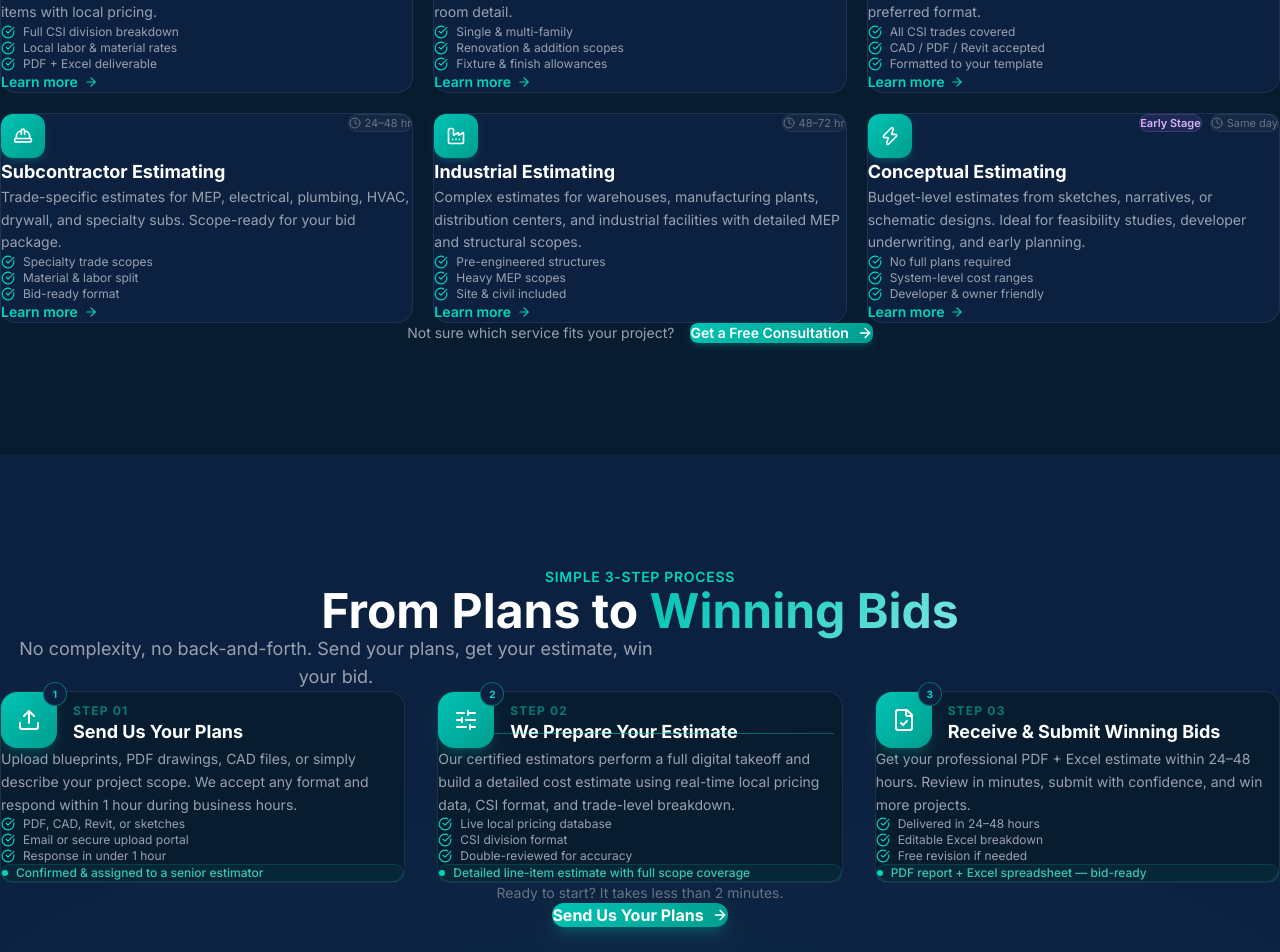
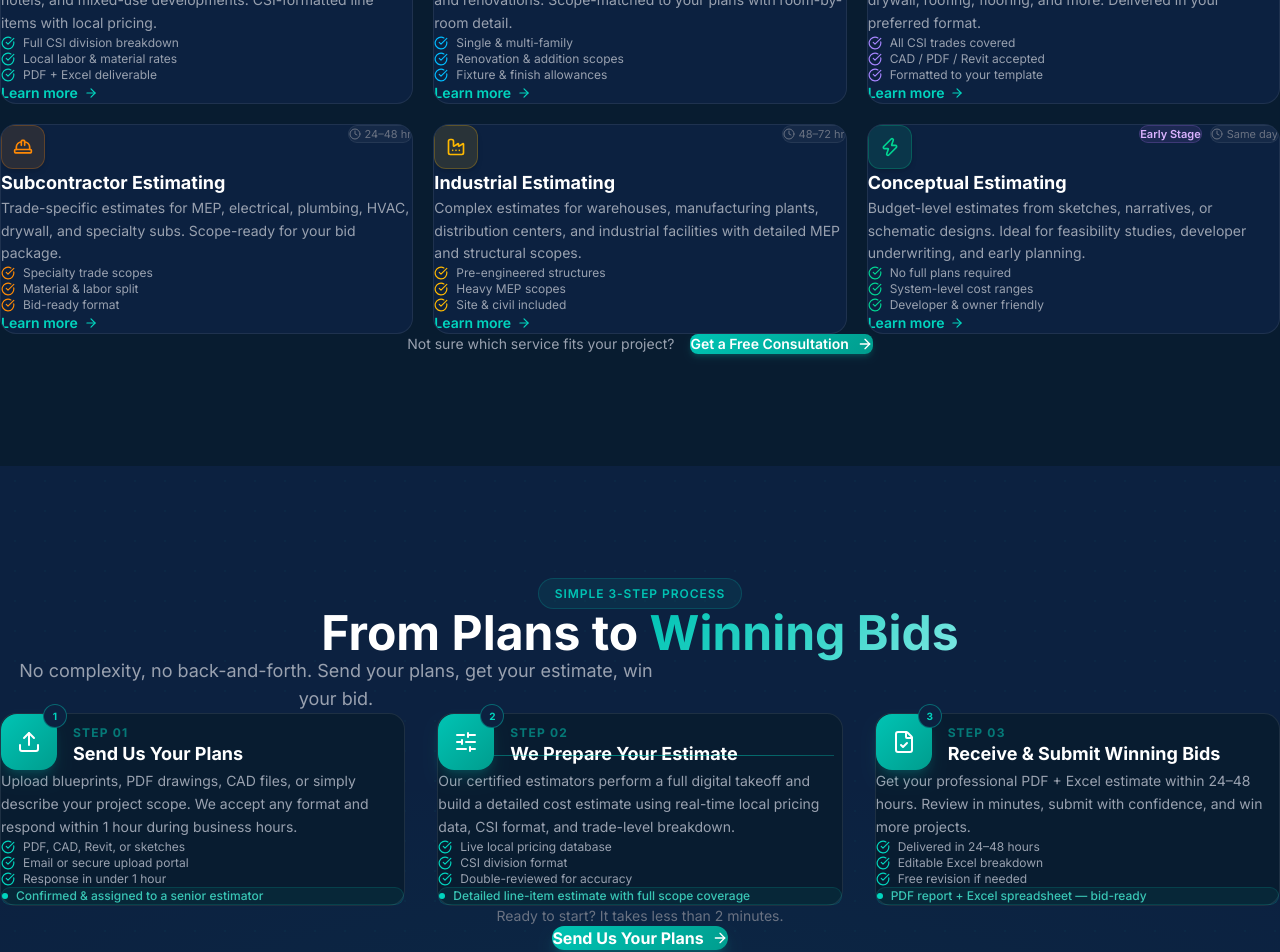
Before and after one commit to kamraann01/alpha-estimation, a Next.js app: page / in a window 1280 px wide. Shown: the part 1280-2232 px from the top of the page. Built offline with nearby package versions, Linux system fonts and the light colour scheme.

Commit message:
Polish: blueprint hero overlay, colored icons per service/reason, card-lift hover, section-label headers, dot-grid HowItWorks

```diff
--- a/src/app/globals.css
+++ b/src/app/globals.css
@@ -72,3 +72,71 @@ body {
     padding-bottom: 7rem;
   }
 }
+
+/* ── Premium card lift hover ─────────────────────────────────────── */
+.card-lift {
+  transition: transform 0.22s ease, box-shadow 0.22s ease, border-color 0.22s ease;
+}
+.card-lift:hover {
+  transform: translateY(-4px);
+  box-shadow: 0 20px 60px rgba(0, 0, 0, 0.35), 0 0 32px rgba(0, 196, 180, 0.08);
+}
+
+/* ── Blueprint / technical dot-grid (hero overlay) ───────────────── */
+.blueprint-grid {
+  background-image:
+    linear-gradient(rgba(0, 196, 180, 0.07) 1px, transparent 1px),
+    linear-gradient(90deg, rgba(0, 196, 180, 0.07) 1px, transparent 1px);
+  background-size: 56px 56px;
+}
+
+/* ── Subtle dot pattern ───────────────────────────────────────────── */
+.dot-grid {
+  background-image: radial-gradient(rgba(0, 196, 180, 0.18) 1px, transparent 1px);
+  background-size: 30px 30px;
+}
+
+/* ── Glow badge accent ───────────────────────────────────────────── */
+.glow-teal {
+  box-shadow: 0 0 14px rgba(0, 196, 180, 0.45);
+}
+.glow-teal-sm {
+  box-shadow: 0 0 8px rgba(0, 196, 180, 0.35);
+}
+
+/* ── Gradient border card ────────────────────────────────────────── */
+.card-gradient-border {
+  position: relative;
+}
+.card-gradient-border::before {
+  content: "";
+  position: absolute;
+  inset: 0;
+  border-radius: inherit;
+  padding: 1px;
+  background: linear-gradient(135deg, rgba(0,196,180,0.0) 0%, rgba(0,196,180,0.0) 100%);
+  -webkit-mask: linear-gradient(#fff 0 0) content-box, linear-gradient(#fff 0 0);
+  mask: linear-gradient(#fff 0 0) content-box, linear-gradient(#fff 0 0);
+  -webkit-mask-composite: destination-out;
+  mask-composite: exclude;
+  transition: background 0.25s ease;
+}
+.card-gradient-border:hover::before {
+  background: linear-gradient(135deg, rgba(0,196,180,0.5) 0%, rgba(0,156,142,0.2) 100%);
+}
+
+/* ── Section label pill ──────────────────────────────────────────── */
+.section-label {
+  display: inline-flex;
+  align-items: center;
+  gap: 0.5rem;
+  background: rgba(0, 196, 180, 0.08);
+  border: 1px solid rgba(0, 196, 180, 0.2);
+  border-radius: 9999px;
+  padding: 0.35rem 1rem;
+  font-size: 0.75rem;
+  font-weight: 600;
+  color: #00C4B4;
+  letter-spacing: 0.08em;
+  text-transform: uppercase;
+}
--- a/src/components/home/FAQ.tsx
+++ b/src/components/home/FAQ.tsx
@@ -62,7 +62,7 @@ export default function FAQ({ hideHeader = false }: { hideHeader?: boolean }) {
             viewport={{ once: true }}
             className="text-center mb-16"
           >
-            <p className="text-teal-400 font-semibold text-sm uppercase tracking-wider mb-3">FAQ</p>
+            <p className="section-label mx-auto mb-5">FAQ</p>
             <h2 className="text-4xl md:text-5xl font-bold text-white mb-4">
               Common <span className="gradient-text">Questions</span>
             </h2>
--- a/src/components/home/Hero.tsx
+++ b/src/components/home/Hero.tsx
@@ -33,6 +33,8 @@ export default function Hero() {
       <div className="absolute inset-0 bg-[#081c30]/92" />
       <div className="absolute inset-0 bg-[radial-gradient(ellipse_80%_60%_at_30%_40%,rgba(0,196,180,0.10),transparent)]" />
       <div className="absolute inset-0 bg-[radial-gradient(ellipse_50%_40%_at_80%_70%,rgba(0,196,180,0.05),transparent)]" />
+      {/* Blueprint grid pattern */}
+      <div className="absolute inset-0 blueprint-grid opacity-25" />
 
       <div className="relative w-full max-w-7xl mx-auto px-4 sm:px-6 lg:px-8 py-20 lg:py-28">
         <div className="grid lg:grid-cols-2 gap-14 items-center">
@@ -43,7 +45,7 @@ export default function Hero() {
               initial={{ opacity: 0, y: 14 }}
               animate={{ opacity: 1, y: 0 }}
               transition={{ duration: 0.45 }}
-              className="inline-flex items-center gap-2 glass px-4 py-2 rounded-full text-sm text-teal-400 mb-7 border border-teal-400/20"
+              className="section-label mb-7"
             >
               <span className="w-2 h-2 rounded-full bg-teal-400 animate-pulse shrink-0" />
               Trusted by 500+ Contractors Worldwide
--- a/src/components/home/HowItWorks.tsx
+++ b/src/components/home/HowItWorks.tsx
@@ -35,6 +35,7 @@ export default function HowItWorks({ hideHeader = false }: { hideHeader?: boolea
   return (
     <section className="section-padding bg-[#0c2140] relative overflow-hidden">
       <div className="absolute inset-0 bg-[radial-gradient(ellipse_70%_50%_at_50%_100%,rgba(0,196,180,0.04),transparent)]" />
+      <div className="absolute inset-0 dot-grid opacity-20" />
 
       <div className="relative max-w-7xl mx-auto px-4 sm:px-6 lg:px-8">
         {!hideHeader && (
@@ -44,7 +45,7 @@ export default function HowItWorks({ hideHeader = false }: { hideHeader?: boolea
             viewport={{ once: true }}
             className="text-center mb-16"
           >
-            <p className="text-teal-400 font-semibold text-sm uppercase tracking-wider mb-3">Simple 3-Step Process</p>
+            <p className="section-label mx-auto mb-5">Simple 3-Step Process</p>
             <h2 className="text-4xl md:text-5xl font-bold text-white mb-4">
               From Plans to{" "}
               <span className="gradient-text">Winning Bids</span>
@@ -73,7 +74,7 @@ export default function HowItWorks({ hideHeader = false }: { hideHeader?: boolea
               className="group"
             >
               {/* Card */}
-              <div className="bg-[#081c30] border border-white/[0.09] rounded-2xl p-7 hover:border-teal-400/25 transition-all duration-300 h-full flex flex-col">
+              <div className="bg-[#081c30] border border-white/[0.09] rounded-2xl p-7 card-lift hover:border-teal-400/25 h-full flex flex-col">
 
                 {/* Number + Icon */}
                 <div className="flex items-center gap-4 mb-6">
--- a/src/components/home/Portfolio.tsx
+++ b/src/components/home/Portfolio.tsx
@@ -88,7 +88,7 @@ export default function Portfolio() {
           viewport={{ once: true }}
           className="text-center mb-16"
         >
-          <p className="text-teal-400 font-semibold text-sm uppercase tracking-wider mb-3">Case Studies</p>
+          <p className="section-label mx-auto mb-5">Case Studies</p>
           <h2 className="text-4xl md:text-5xl font-bold text-white mb-4">
             Featured <span className="gradient-text">Project Estimates</span>
           </h2>
--- a/src/components/home/Pricing.tsx
+++ b/src/components/home/Pricing.tsx
@@ -76,7 +76,7 @@ export default function Pricing({ hideHeader = false }: { hideHeader?: boolean }
             viewport={{ once: true }}
             className="text-center mb-16"
           >
-            <p className="text-teal-400 font-semibold text-sm uppercase tracking-wider mb-3">Transparent Pricing</p>
+            <p className="section-label mx-auto mb-5">Transparent Pricing</p>
             <h2 className="text-4xl md:text-5xl font-bold text-white mb-4">
               Simple, <span className="gradient-text">Honest Pricing</span>
             </h2>
--- a/src/components/home/Services.tsx
+++ b/src/components/home/Services.tsx
@@ -2,7 +2,10 @@
 
 import { motion } from "framer-motion";
 import Link from "next/link";
-import { Building2, Home, Zap, HardHat, Factory, Ruler, ArrowRight, Clock, CheckCircle } from "lucide-react";
+import {
+  Building2, Home, Zap, HardHat, Factory, Ruler,
+  ArrowRight, Clock, CheckCircle
+} from "lucide-react";
 
 const services = [
   {
@@ -14,6 +17,10 @@ const services = [
     bullets: ["Full CSI division breakdown", "Local labor & material rates", "PDF + Excel deliverable"],
     href: "/services/commercial",
     turnaround: "24–48 hr",
+    iconBg: "bg-teal-400/[0.12]",
+    iconBorder: "border-teal-400/25",
+    iconColor: "text-teal-400",
+    glowColor: "group-hover:shadow-teal-500/20",
   },
   {
     icon: Home,
@@ -24,6 +31,10 @@ const services = [
     bullets: ["Single & multi-family", "Renovation & addition scopes", "Fixture & finish allowances"],
     href: "/services/residential",
     turnaround: "24–48 hr",
+    iconBg: "bg-sky-400/[0.12]",
+    iconBorder: "border-sky-400/25",
+    iconColor: "text-sky-400",
+    glowColor: "group-hover:shadow-sky-500/20",
   },
   {
     icon: Ruler,
@@ -34,6 +45,10 @@ const services = [
     bullets: ["All CSI trades covered", "CAD / PDF / Revit accepted", "Formatted to your template"],
     href: "/services/takeoffs",
     turnaround: "24 hr",
+    iconBg: "bg-violet-400/[0.12]",
+    iconBorder: "border-violet-400/25",
+    iconColor: "text-violet-400",
+    glowColor: "group-hover:shadow-violet-500/20",
   },
   {
     icon: HardHat,
@@ -44,6 +59,10 @@ const services = [
     bullets: ["Specialty trade scopes", "Material & labor split", "Bid-ready format"],
     href: "/services/subcontractor",
     turnaround: "24–48 hr",
+    iconBg: "bg-orange-400/[0.12]",
+    iconBorder: "border-orange-400/25",
+    iconColor: "text-orange-400",
+    glowColor: "group-hover:shadow-orange-500/20",
   },
   {
     icon: Factory,
@@ -54,6 +73,10 @@ const services = [
     bullets: ["Pre-engineered structures", "Heavy MEP scopes", "Site & civil included"],
     href: "/services/industrial",
     turnaround: "48–72 hr",
+    iconBg: "bg-amber-400/[0.12]",
+    iconBorder: "border-amber-400/25",
+    iconColor: "text-amber-400",
+    glowColor: "group-hover:shadow-amber-500/20",
   },
   {
     icon: Zap,
@@ -64,12 +87,16 @@ const services = [
     bullets: ["No full plans required", "System-level cost ranges", "Developer & owner friendly"],
     href: "/get-a-quote",
     turnaround: "Same day",
+    iconBg: "bg-emerald-400/[0.12]",
+    iconBorder: "border-emerald-400/25",
+    iconColor: "text-emerald-400",
+    glowColor: "group-hover:shadow-emerald-500/20",
   },
 ];
 
 export default function Services() {
   return (
-    <section className="section-padding bg-[#081c30]">
+    <section className="section-padding bg-[#081c30]" id="services">
       <div className="max-w-7xl mx-auto px-4 sm:px-6 lg:px-8">
 
         <motion.div
@@ -79,9 +106,9 @@ export default function Services() {
           transition={{ duration: 0.5 }}
           className="text-center mb-16"
         >
-          <p className="text-teal-400 font-semibold text-sm uppercase tracking-wider mb-3">What We Do</p>
+          <p className="section-label mx-auto mb-5">Our Services</p>
           <h2 className="text-4xl md:text-5xl font-bold text-white mb-4">
-            Every Trade. Every Project Type.{" "}
+            Everything You Need.{" "}
             <span className="gradient-text">One Partner.</span>
           </h2>
           <p className="text-gray-400 max-w-2xl mx-auto text-lg">
@@ -93,19 +120,22 @@ export default function Services() {
           {services.map((service, i) => (
             <motion.div
               key={i}
-              initial={{ opacity: 0, y: 20 }}
+              initial={{ opacity: 0, y: 24 }}
               whileInView={{ opacity: 1, y: 0 }}
-              viewport={{ once: true }}
+              viewport={{ once: true, margin: "-40px" }}
               transition={{ duration: 0.45, delay: i * 0.07 }}
             >
               <Link
                 href={service.href}
-                className="group flex flex-col h-full bg-[#0c2140] border border-white/[0.08] rounded-2xl p-7 hover:border-teal-400/30 hover:shadow-lg hover:shadow-teal-500/5 transition-all duration-300"
+                className="group relative flex flex-col h-full bg-[#0c2140] border border-white/[0.08] rounded-2xl p-7 card-lift hover:border-teal-400/25 overflow-hidden"
               >
+                {/* Subtle top accent line — shows on hover */}
+                <div className="absolute top-0 left-0 right-0 h-[2px] gradient-bg opacity-0 group-hover:opacity-100 transition-opacity duration-300 rounded-t-2xl" />
+
                 {/* Icon + tag row */}
                 <div className="flex items-start justify-between mb-5">
-                  <div className="w-11 h-11 gradient-bg rounded-xl flex items-center justify-center group-hover:scale-105 transition-transform duration-300 shadow-md shadow-teal-500/20">
-                    <service.icon className="w-5 h-5 text-white" />
+                  <div className={`w-11 h-11 rounded-xl flex items-center justify-center group-hover:scale-110 transition-transform duration-300 shadow-md ${service.glowColor} ${service.iconBg} border ${service.iconBorder}`}>
+                    <service.icon className={`w-5 h-5 ${service.iconColor}`} />
                   </div>
                   <div className="flex items-center gap-2">
                     {service.tag && (
@@ -120,14 +150,13 @@ export default function Services() {
                   </div>
                 </div>
 
-                <h3 className="text-lg font-bold text-white mb-2.5">{service.title}</h3>
+                <h3 className="text-lg font-bold text-white mb-2.5 group-hover:text-teal-50 transition-colors duration-200">{service.title}</h3>
                 <p className="text-gray-400 text-sm leading-relaxed mb-5">{service.desc}</p>
 
-                {/* Bullets */}
                 <ul className="space-y-1.5 mb-6 flex-1">
                   {service.bullets.map((b, j) => (
                     <li key={j} className="flex items-center gap-2 text-gray-400 text-xs">
-                      <CheckCircle className="w-3.5 h-3.5 text-teal-400 shrink-0" />
+                      <CheckCircle className={`w-3.5 h-3.5 ${service.iconColor} shrink-0`} />
                       {b}
                     </li>
                   ))}
@@ -142,7 +171,6 @@ export default function Services() {
           ))}
         </div>
 
-        {/* Bottom CTA strip */}
         <motion.div
           initial={{ opacity: 0, y: 16 }}
           whileInView={{ opacity: 1, y: 0 }}
--- a/src/components/home/Testimonials.tsx
+++ b/src/components/home/Testimonials.tsx
@@ -89,7 +89,7 @@ export default function Testimonials() {
           viewport={{ once: true }}
           className="text-center mb-16"
         >
-          <p className="text-teal-400 font-semibold text-sm uppercase tracking-wider mb-3">Client Reviews</p>
+          <p className="section-label mx-auto mb-5">Client Reviews</p>
           <h2 className="text-4xl md:text-5xl font-bold text-white mb-6">
             What Contractors <span className="gradient-text">Say About Us</span>
           </h2>
--- a/src/components/home/WhyUs.tsx
+++ b/src/components/home/WhyUs.tsx
@@ -10,44 +10,68 @@ const reasons = [
     title: "Accuracy Guaranteed",
     desc: "Every estimate goes through a second-review by a senior estimator before delivery. We stand behind our numbers — within ±10% of actual costs or we revise at no charge.",
     highlight: "±10% accuracy or we revise free",
+    iconBg: "bg-teal-400/[0.12]",
+    iconBorder: "border-teal-400/25",
+    iconColor: "text-teal-400",
+    highlightColor: "text-teal-400",
   },
   {
     icon: Zap,
     title: "24–48 Hour Turnaround",
     desc: "Standard delivery in 24–48 hours. Same-day rush available for tight bid deadlines. We never miss a deadline — your bid window is our priority.",
     highlight: "Rush same-day delivery available",
+    iconBg: "bg-yellow-400/[0.12]",
+    iconBorder: "border-yellow-400/25",
+    iconColor: "text-yellow-400",
+    highlightColor: "text-yellow-400",
   },
   {
     icon: MapPin,
     title: "Local Pricing Data",
     desc: "Estimates are geo-adjusted to your project location. Accurate labor rates, regional material costs, and current market conditions — not national averages.",
     highlight: "Zip-code-level pricing accuracy",
+    iconBg: "bg-sky-400/[0.12]",
+    iconBorder: "border-sky-400/25",
+    iconColor: "text-sky-400",
+    highlightColor: "text-sky-400",
   },
   {
     icon: Users,
     title: "Real Field Experience",
     desc: "Our estimators have actual construction backgrounds — not just software certifications. We know what things actually cost to build.",
     highlight: "15+ years combined field experience",
+    iconBg: "bg-violet-400/[0.12]",
+    iconBorder: "border-violet-400/25",
+    iconColor: "text-violet-400",
+    highlightColor: "text-violet-400",
   },
   {
     icon: Award,
     title: "Certified & Insured",
     desc: "CPE-certified estimators, ASPE membership, and full E&O insurance coverage on every project. Professional accountability you can rely on.",
     highlight: "CPE Certified · ASPE Member · E&O Insured",
+    iconBg: "bg-emerald-400/[0.12]",
+    iconBorder: "border-emerald-400/25",
+    iconColor: "text-emerald-400",
+    highlightColor: "text-emerald-400",
   },
   {
     icon: MessageSquare,
     title: "Direct Estimator Access",
     desc: "You communicate directly with the estimator on your project — no ticketing systems, no call centers, no delays. Real answers, fast.",
     highlight: "No middlemen — direct communication",
+    iconBg: "bg-orange-400/[0.12]",
+    iconBorder: "border-orange-400/25",
+    iconColor: "text-orange-400",
+    highlightColor: "text-orange-400",
   },
 ];
 
 const winRateStats = [
-  { value: "2×", label: "Average win rate improvement" },
-  { value: "98%", label: "Client satisfaction score" },
-  { value: "500+", label: "Projects delivered" },
-  { value: "$0", label: "Cost to get a quote" },
+  { value: "2×",   label: "Average win rate improvement" },
+  { value: "98%",  label: "Client satisfaction score" },
+  { value: "650+", label: "Projects delivered" },
+  { value: "$0",   label: "Cost to get a quote" },
 ];
 
 export default function WhyUs() {
@@ -57,14 +81,13 @@ export default function WhyUs() {
 
       <div className="relative max-w-7xl mx-auto px-4 sm:px-6 lg:px-8">
 
-        {/* Section header */}
         <motion.div
           initial={{ opacity: 0, y: 20 }}
           whileInView={{ opacity: 1, y: 0 }}
           viewport={{ once: true }}
           className="text-center mb-16"
         >
-          <p className="text-teal-400 font-semibold text-sm uppercase tracking-wider mb-3">Why Alpha Estimation</p>
+          <p className="section-label mx-auto mb-5">Why Choose Us</p>
           <h2 className="text-4xl md:text-5xl font-bold text-white mb-4">
             Built for Contractors{" "}
             <span className="gradient-text">Who Want to Win</span>
@@ -76,26 +99,31 @@ export default function WhyUs() {
 
         <div className="grid lg:grid-cols-2 gap-12 items-start">
 
-          {/* Left: Reason cards */}
+          {/* Left: Reason cards grid */}
           <div className="grid grid-cols-1 sm:grid-cols-2 gap-4">
             {reasons.map((r, i) => (
               <motion.div
                 key={i}
                 initial={{ opacity: 0, y: 20 }}
                 whileInView={{ opacity: 1, y: 0 }}
-                viewport={{ once: true }}
+                viewport={{ once: true, margin: "-30px" }}
                 transition={{ duration: 0.4, delay: i * 0.07 }}
-                className="group bg-[#0c2140] border border-white/[0.08] rounded-2xl p-5 hover:border-teal-400/25 transition-all duration-250"
+                className="group relative bg-[#0c2140] border border-white/[0.08] rounded-2xl p-5 card-lift hover:border-white/15 overflow-hidden"
               >
+                {/* Colored left accent bar */}
+                <div className={`absolute left-0 top-0 bottom-0 w-[3px] rounded-l-2xl ${r.iconBg.replace("/[0.12]", "")} opacity-0 group-hover:opacity-100 transition-opacity duration-300`}
+                  style={{background: `var(--accent, currentColor)`}} />
+
                 <div className="flex items-center gap-3 mb-3">
-                  <div className="w-9 h-9 rounded-xl bg-teal-400/10 border border-teal-400/20 flex items-center justify-center shrink-0 group-hover:bg-teal-400/15 transition-colors">
-                    <r.icon className="w-4 h-4 text-teal-400" />
+                  <div className={`w-9 h-9 rounded-xl flex items-center justify-center shrink-0 group-hover:scale-105 transition-transform duration-200 ${r.iconBg} border ${r.iconBorder}`}>
+                    <r.icon className={`w-4 h-4 ${r.iconColor}`} />
                   </div>
-                  <h4 className="text-white font-bold text-sm">{r.title}</h4>
+                  <h4 className="text-white font-bold text-sm leading-tight">{r.title}</h4>
                 </div>
                 <p className="text-gray-400 text-xs leading-relaxed mb-3">{r.desc}</p>
-                <p className="text-teal-400/70 text-[11px] font-medium border-t border-white/[0.06] pt-3">
-                  ✓ {r.highlight}
+                <p className={`${r.highlightColor} text-[11px] font-semibold border-t border-white/[0.06] pt-3 flex items-center gap-1.5`}>
+                  <span className="text-[9px]">✓</span>
+                  {r.highlight}
                 </p>
               </motion.div>
             ))}
@@ -110,11 +138,12 @@ export default function WhyUs() {
           >
             {/* Missed revenue callout */}
             <div className="relative rounded-2xl p-7 overflow-hidden border border-teal-400/20 bg-gradient-to-br from-teal-500/[0.08] to-transparent">
-              <div className="absolute top-0 right-0 w-40 h-40 bg-teal-500/5 rounded-full -translate-y-1/3 translate-x-1/3 pointer-events-none" />
+              <div className="absolute top-0 right-0 w-48 h-48 bg-teal-500/5 rounded-full -translate-y-1/3 translate-x-1/3 pointer-events-none" />
+              <div className="absolute -bottom-6 -left-6 w-32 h-32 bg-teal-400/5 rounded-full pointer-events-none" />
               <TrendingUp className="w-7 h-7 text-teal-400 mb-4" />
               <p className="text-gray-300 text-sm mb-1">The average GC misses out on</p>
-              <p className="text-6xl font-extrabold gradient-text">$200K+</p>
-              <p className="text-gray-400 text-sm mt-2 max-w-xs">in annual project revenue by not submitting enough bids due to estimating bottlenecks.</p>
+              <p className="text-6xl font-extrabold gradient-text leading-none">$200K+</p>
+              <p className="text-gray-400 text-sm mt-3 max-w-xs">in annual project revenue by not submitting enough bids due to estimating bottlenecks.</p>
               <div className="mt-5 pt-5 border-t border-white/[0.08]">
                 <p className="text-gray-300 text-sm font-medium">Alpha Estimation clients average:</p>
                 <p className="text-teal-400 font-bold text-lg mt-1">2× more bids submitted per month</p>
@@ -129,8 +158,8 @@ export default function WhyUs() {
                   initial={{ opacity: 0, y: 12 }}
                   whileInView={{ opacity: 1, y: 0 }}
                   viewport={{ once: true }}
-                  transition={{ delay: i * 0.08 }}
-                  className="bg-[#0c2140] border border-white/[0.08] rounded-xl p-4 text-center hover:border-teal-400/20 transition-colors"
+                  transition={{ delay: 0.1 + i * 0.08 }}
+                  className="bg-[#0c2140] border border-white/[0.08] rounded-xl p-4 text-center card-lift hover:border-teal-400/20"
                 >
                   <p className="text-2xl font-extrabold gradient-text">{s.value}</p>
                   <p className="text-gray-500 text-xs mt-0.5 leading-tight">{s.label}</p>
```
